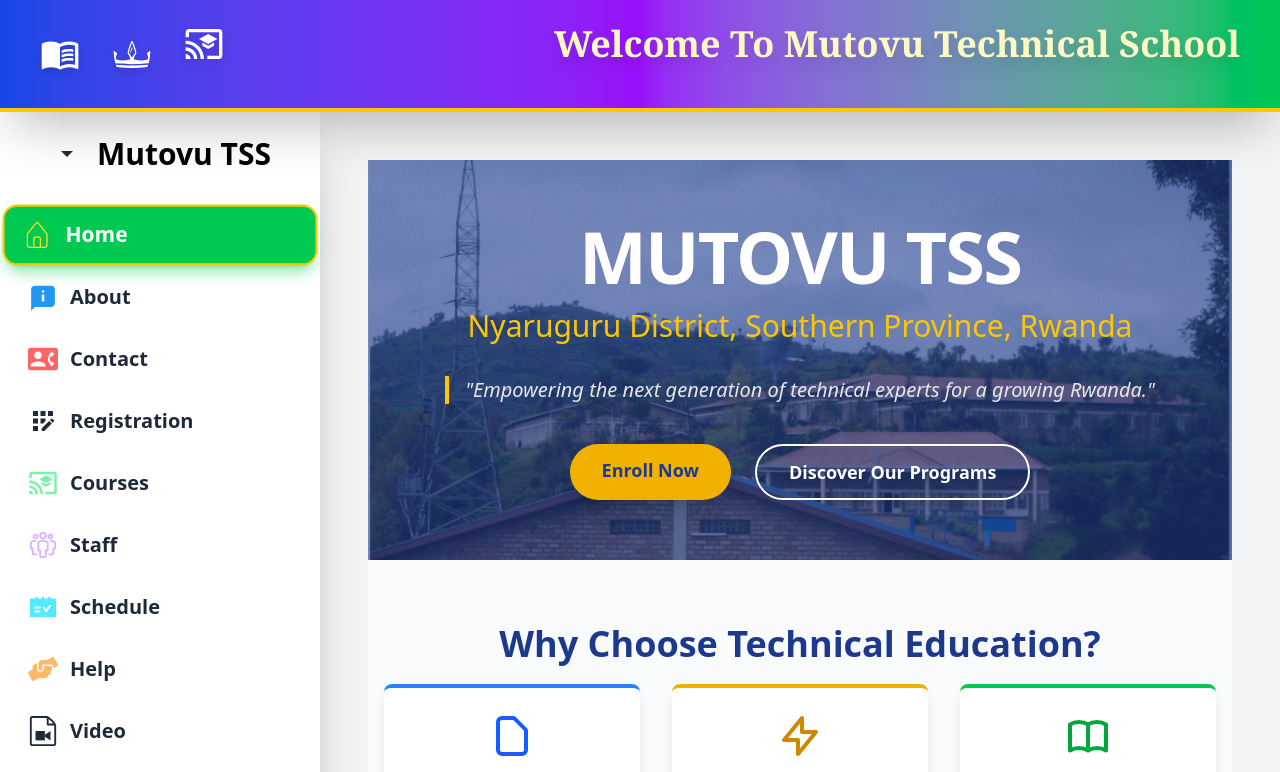
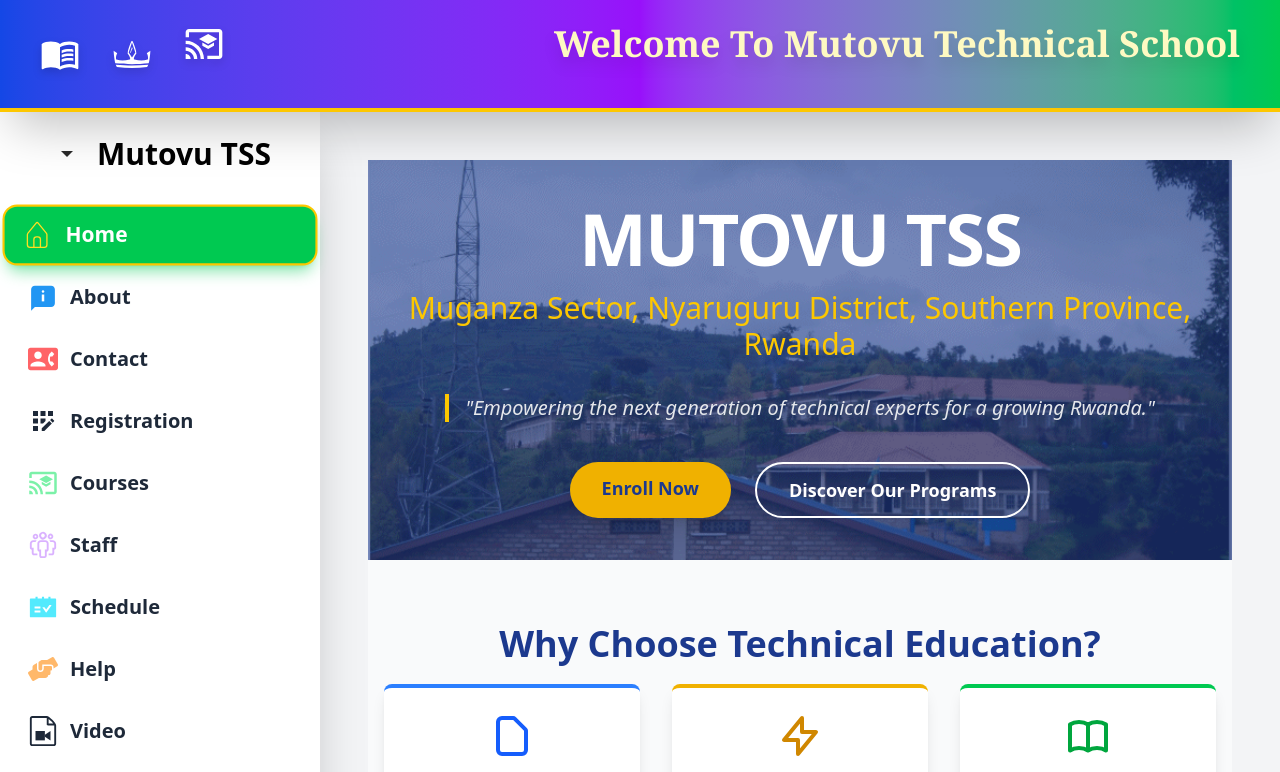
Before and after one commit to athanase12/mutovutss, a React (Vite) app: page / in a window 1280 px wide. Shown: the top 772 px of the page. Built offline with nearby package versions, Linux system fonts and the light colour scheme.

Commit message:
first commit

```diff
--- a/src/pages/Comp1.jsx
+++ b/src/pages/Comp1.jsx
@@ -28,7 +28,7 @@ function Comp1() {
 
           {/* Subtitle / Location */}
           <p className="text-2xl md:text-3xl font-light text-yellow-400 mb-8">
-            Nyaruguru District, Southern Province, Rwanda
+            Muganza Sector, Nyaruguru District, Southern Province, Rwanda
           </p>
 
           {/* Mission Statement */}
```
